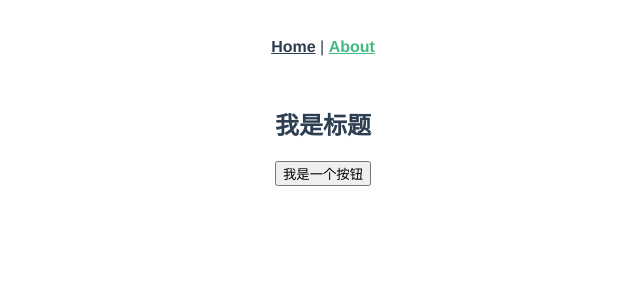
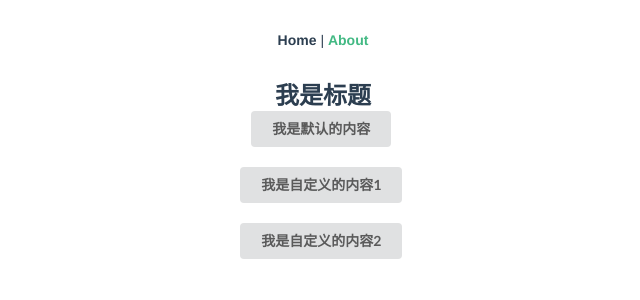
Before and after one commit to licaiying/Vue.js-01, a Vue app: page /#/about in a window 1280 px wide. Shown: the top 300 px of the page, without its empty margins (317-957 px from the left). Built offline with nearby package versions, Linux system fonts and the light colour scheme.

Commit message:
使用semantic组件样式&给按钮添加基本的class类名&插槽的使用

```diff
--- a/examples/views/About.vue
+++ b/examples/views/About.vue
@@ -2,5 +2,9 @@
   <div class="about">
     <my-headline></my-headline>
     <my-button></my-button>
+    <br />
+    <my-button>我是自定义的内容1</my-button>
+    <br />
+    <my-button>我是自定义的内容2</my-button>
   </div>
 </template>
--- a/package.json
+++ b/package.json
@@ -9,6 +9,7 @@
   },
   "dependencies": {
     "core-js": "^3.6.4",
+    "semantic-ui-css": "^2.4.1",
     "vue": "^2.6.11",
     "vue-router": "^3.1.5"
   },
--- a/packages/button/button.vue
+++ b/packages/button/button.vue
@@ -1,6 +1,8 @@
 <template>
   <div>
-    <button>我是一个按钮</button>
+    <button class="ui button">
+      <slot>我是默认的内容</slot>
+    </button>
   </div>
 </template>
 
--- a/packages/index.js
+++ b/packages/index.js
@@ -1,3 +1,6 @@
+// 导入semantic组件的样式
+import 'semantic-ui-css/semantic.css'
+
 import MyButton from './button/button.vue'
 import MyHeadline from './headline/headline.vue'
 
```
Also changed, not shown: 1 other file (tests, documents, lock files or other folders).
